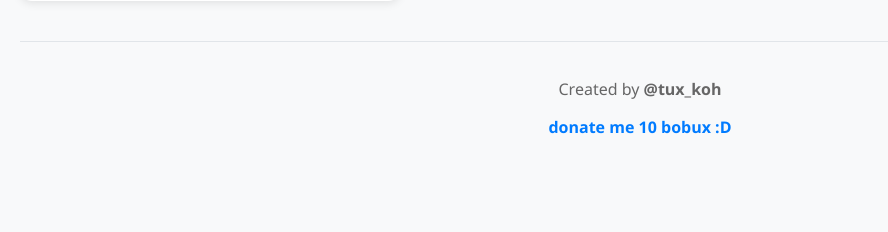
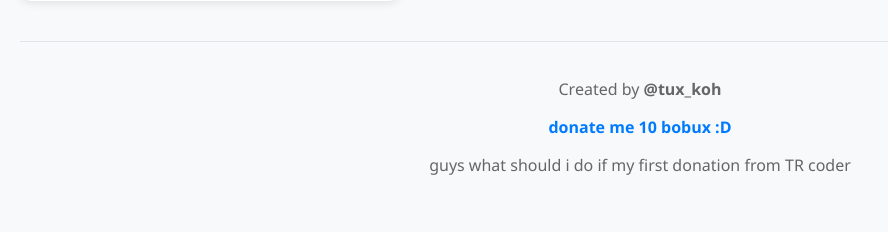
Before and after one commit to tuxKOH/TypicalRngCaculator, a Flask app: page / in a window 1280 px wide. Shown: the part 999-1231 px from the top of the page, without its empty margins (0-888 px from the left). Before the commit the page ends 1133 px from the top, so only its background shows below. Run offline with Flask 3, Linux system fonts and the light colour scheme.

Commit message:
Add user query about first donation

```diff
--- a/templates/index.html
+++ b/templates/index.html
@@ -406,6 +406,7 @@
                 donate me 10 bobux :D
             </a>
         </p>
+        <p>guys what should i do if my first donation from TR coder</p>
     </div>
 
     <!-- Unobtainable Sans Modal -->
```
